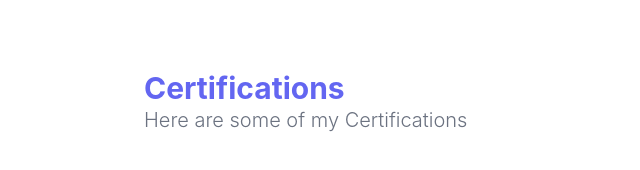
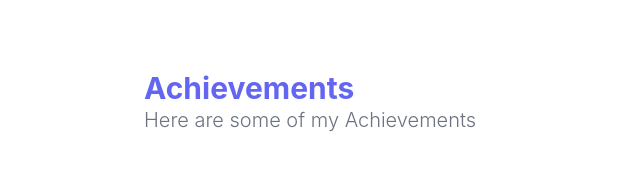
Before and after one commit to kuri-sun/customizable-portfolio, a React (Create React App) app: page / in a window 1280 px wide. Shown: the part 1918-2088 px from the top of the page, without its empty margins (0-640 px from the left). Built offline with nearby package versions, Linux system fonts and the light colour scheme.

Commit message:
updated achievements

```diff
--- a/src/components/Certs.js
+++ b/src/components/Certs.js
@@ -9,13 +9,13 @@ export default function Certs(props) {
 
   return (
     <div id="certs" className="mt-4 text-white">
-      <h1 className="text-3xl font-bold text-indigo-500">Certifications</h1>
+      <h1 className="text-3xl font-bold text-indigo-500">Achievements</h1>
       <p
         className={`text-xl font-light ${
           isDarkMode ? "text-white" : "text-gray-500"
         }`}
       >
-        Here are some of my Certifications
+        Here are some of my Achievements
       </p>
 
       <div className="grid grid-cols-1 md:grid-cols-3 justify-center mt-4 gap-5">
```
